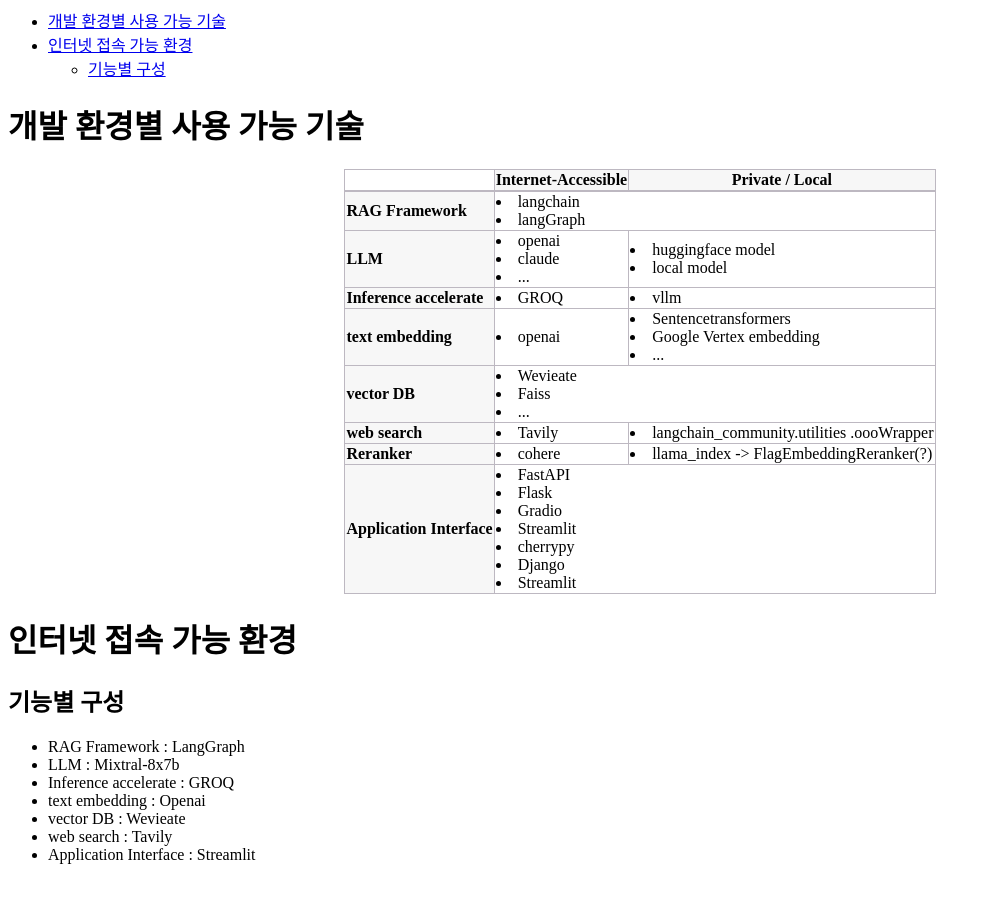
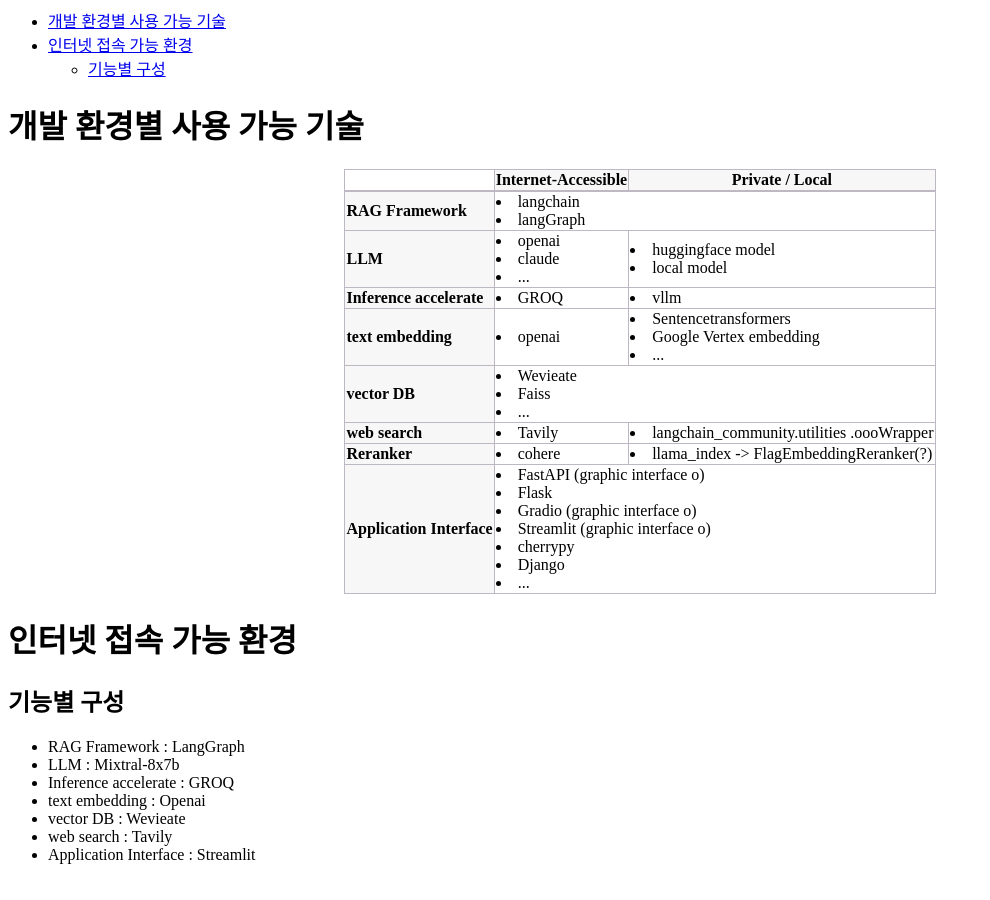
Before and after one commit to finddme/finddme.github.io, a Jekyll site: the page built from _posts/2024-07-01-self_ref_rag.md, in a window 1280 px wide. Shown: the whole page, without its empty margins (0-990 px from the left). Built offline with Jekyll 4.4.1, drawn with Linux system fonts in a browser that asks for light colours.

Commit message:
Update 2024-07-01-self_ref_rag.md

```diff
--- a/_posts/2024-07-01-self_ref_rag.md
+++ b/_posts/2024-07-01-self_ref_rag.md
@@ -113,13 +113,13 @@
        <tr>
          <td class="line3"><strong>Application Interface</strong></td>
          <td class="line" colspan="2" valign=middle>
-           <li>FastAPI</li>
+           <li>FastAPI (graphic interface o)</li>
            <li>Flask</li>
-           <li>Gradio</li>
-           <li>Streamlit</li>
+           <li>Gradio (graphic interface o)</li>
+           <li>Streamlit (graphic interface o)</li>
            <li>cherrypy</li>
            <li>Django</li>
-           <li>Streamlit</li>
+           <li>...</li>
          </td>
        </tr>
    </table>
```
